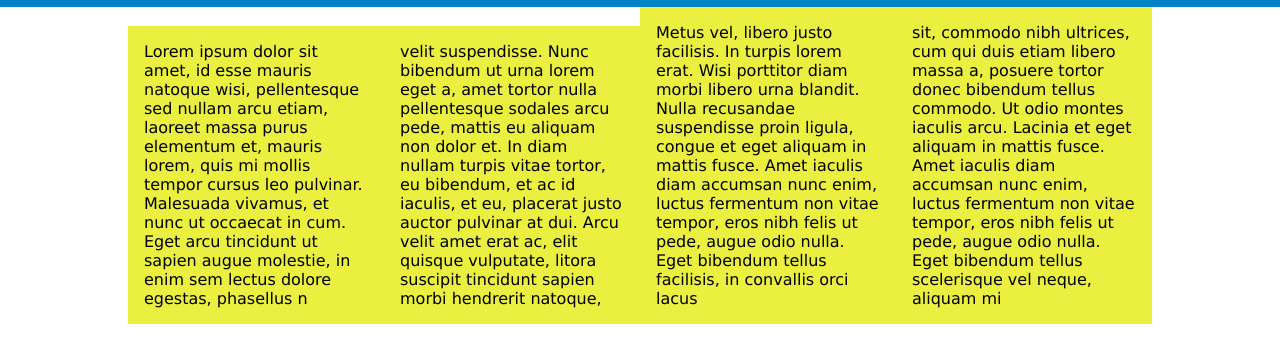
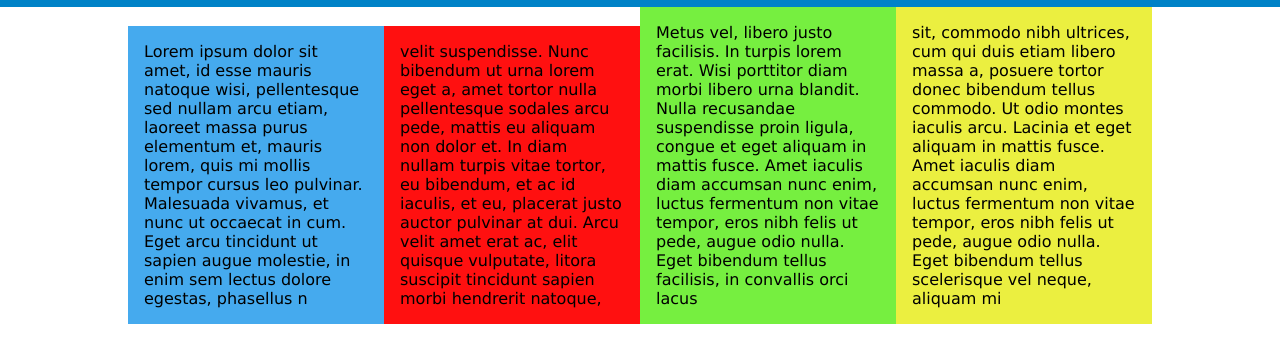
Before and after one commit to bruno-naibert/trilha-alura-javascript, a plain HTML site: page JSavancandoComUmaWebappNaPratica/index.html in a window 1280 px wide. Shown: the part 49-412 px from the top of the page. Drawn offline with Linux system fonts and the light colour scheme.

Commit message:
Começando HTML e CSS dos Cartões 3

```diff
--- a/JSavancandoComUmaWebappNaPratica/css/block/card.css
+++ b/JSavancandoComUmaWebappNaPratica/css/block/card.css
@@ -1,7 +1,22 @@
 .card {
-	background-color: #EBEF40;
 	box-sizing: border-box;
 	display: inline-block;
 	padding: 16px;
 	width: 25%
 }
+
+.card_colorFirst {
+	background-color: #45AAEE;
+}
+
+.card_colorSecond {
+	background-color: #FF1010;
+}
+
+.card_colorThird {
+	background-color: #76EF40;
+}
+
+.card_colorFourth {
+	background-color: #EBEF40;
+}
--- a/JSavancandoComUmaWebappNaPratica/index.html
+++ b/JSavancandoComUmaWebappNaPratica/index.html
@@ -27,13 +27,13 @@
 
 	<section class="container">
 		<ol>
-			<li class="card">Lorem ipsum dolor sit amet, id esse mauris natoque wisi, pellentesque sed nullam arcu etiam, laoreet massa purus elementum et, mauris lorem, quis mi mollis tempor cursus leo pulvinar. Malesuada vivamus, et nunc ut occaecat in cum. Eget arcu tincidunt ut sapien augue molestie, in enim sem lectus dolore egestas, phasellus n</li><!--
+			<li class="card card_colorFirst">Lorem ipsum dolor sit amet, id esse mauris natoque wisi, pellentesque sed nullam arcu etiam, laoreet massa purus elementum et, mauris lorem, quis mi mollis tempor cursus leo pulvinar. Malesuada vivamus, et nunc ut occaecat in cum. Eget arcu tincidunt ut sapien augue molestie, in enim sem lectus dolore egestas, phasellus n</li><!--
 
-			--><li class="card">velit suspendisse. Nunc bibendum ut urna lorem eget a, amet tortor nulla pellentesque sodales arcu pede, mattis eu aliquam non dolor et. In diam nullam turpis vitae tortor, eu bibendum, et ac id iaculis, et eu, placerat justo auctor pulvinar at dui. Arcu velit amet erat ac, elit quisque vulputate, litora suscipit tincidunt sapien morbi hendrerit natoque, </li><!--
+			--><li class="card card_colorSecond">velit suspendisse. Nunc bibendum ut urna lorem eget a, amet tortor nulla pellentesque sodales arcu pede, mattis eu aliquam non dolor et. In diam nullam turpis vitae tortor, eu bibendum, et ac id iaculis, et eu, placerat justo auctor pulvinar at dui. Arcu velit amet erat ac, elit quisque vulputate, litora suscipit tincidunt sapien morbi hendrerit natoque, </li><!--
 
-			--><li class="card">Metus vel, libero justo facilisis. In turpis lorem erat. Wisi porttitor diam morbi libero urna blandit. Nulla recusandae suspendisse proin ligula, congue et eget aliquam in mattis fusce. Amet iaculis diam accumsan nunc enim, luctus fermentum non vitae tempor, eros nibh felis ut pede, augue odio nulla. Eget bibendum tellus facilisis, in convallis orci lacus </li><!--
+			--><li class="card card_colorThird">Metus vel, libero justo facilisis. In turpis lorem erat. Wisi porttitor diam morbi libero urna blandit. Nulla recusandae suspendisse proin ligula, congue et eget aliquam in mattis fusce. Amet iaculis diam accumsan nunc enim, luctus fermentum non vitae tempor, eros nibh felis ut pede, augue odio nulla. Eget bibendum tellus facilisis, in convallis orci lacus </li><!--
 
-			--><li class="card">sit, commodo nibh ultrices, cum qui duis etiam libero massa a, posuere tortor donec bibendum tellus commodo. Ut odio montes iaculis arcu. Lacinia
+			--><li class="card card_colorFourth">sit, commodo nibh ultrices, cum qui duis etiam libero massa a, posuere tortor donec bibendum tellus commodo. Ut odio montes iaculis arcu. Lacinia
 			et eget aliquam in mattis fusce. Amet iaculis diam accumsan nunc enim, luctus fermentum non vitae tempor, eros nibh felis ut pede, augue odio nulla. Eget bibendum tellus scelerisque vel neque, aliquam mi </li>
 		</ol>
 	</section>
```
